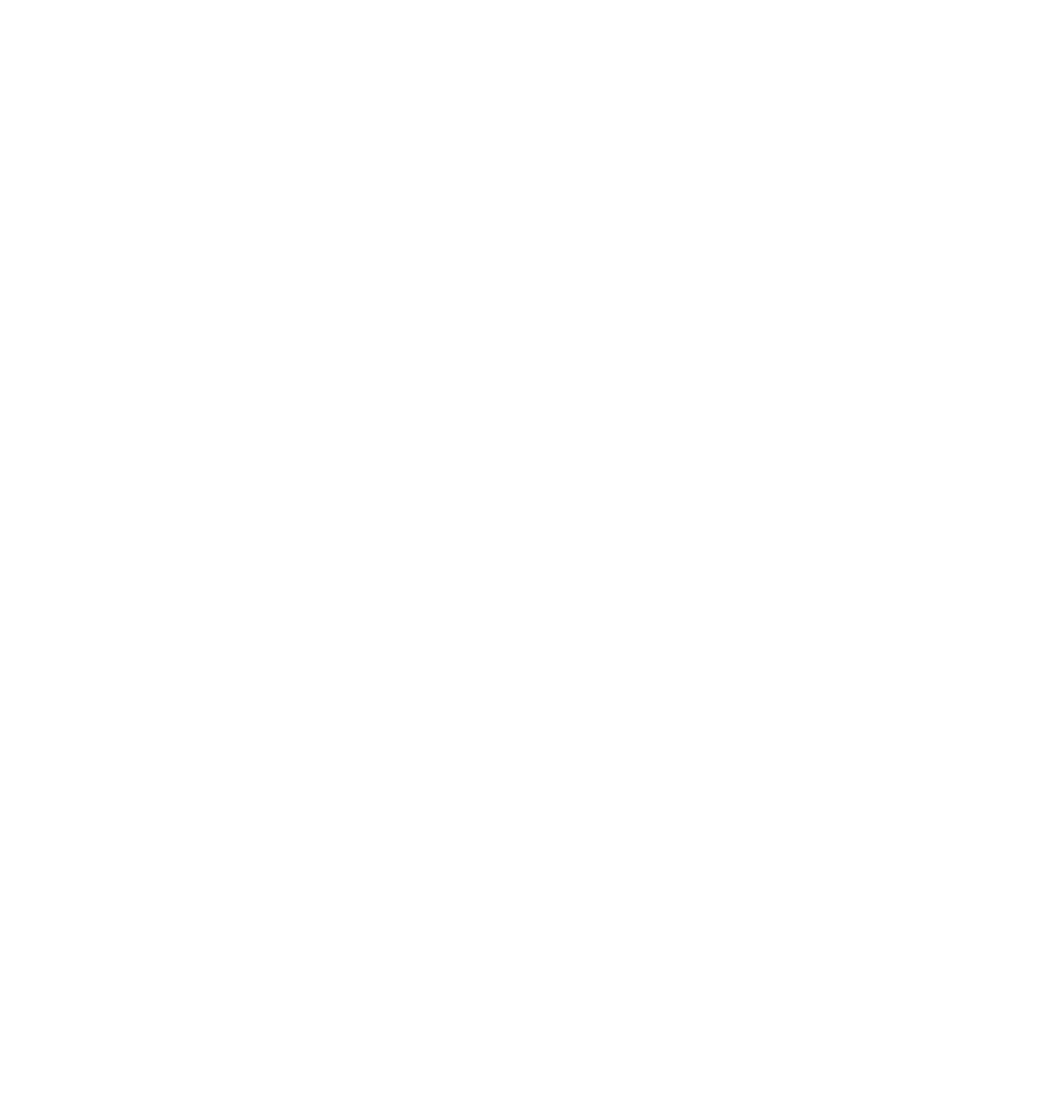
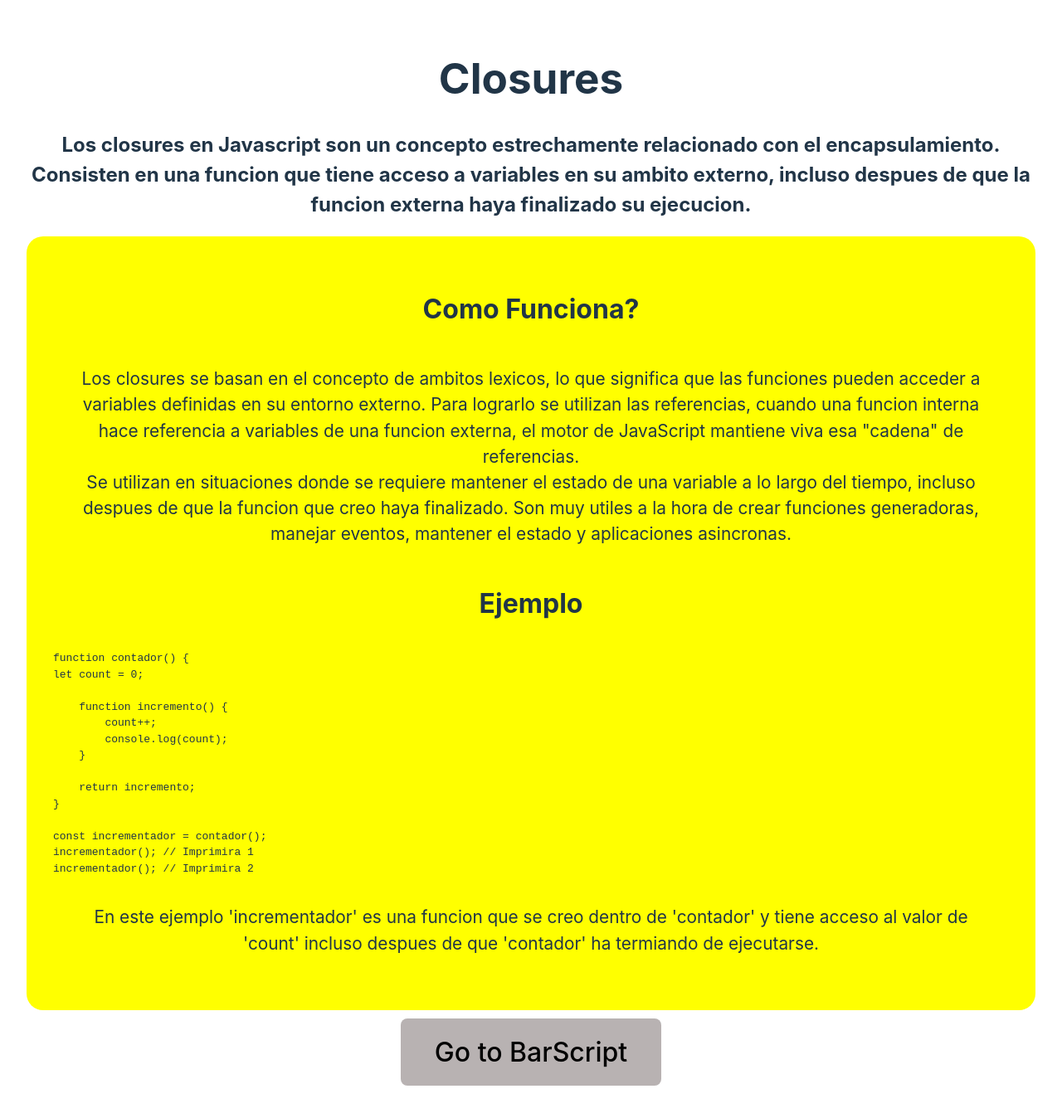
Before and after one commit to benjamontero/javascript-presentation, a React (Vite) app: page /closures in a window 1280 px wide. Before the commit this address had no page. Shown: the top 1348 px of the page at 83% size. Before the commit the page ends 800 px from the top, so only its background shows below. Built offline with nearby package versions, Linux system fonts and the light colour scheme.

Commit message:
pagina closures hecha

```diff
--- a/src/App.jsx
+++ b/src/App.jsx
@@ -5,6 +5,8 @@
 import { Hoisting } from "./pages/Hoisting";
 import { Navbar } from "./components/Navbar";
 import { BarScope } from "./pages/BarScope";
+import { Closures } from "./pages/Closures";
+import { BarClosure } from "./components/BarScript/BarClosure";
 
 
 
@@ -18,8 +20,9 @@
         <Route path="/" element={<Home />}/>
         <Route path="/scope" element={<Scope/>}/>
         <Route path="/hoisting" element={<Hoisting/>}/>
+        <Route path="/closures" element={<Closures/>}/>
         <Route path="/barscope/:ambitoSelected" element={<BarScope/>}/>
-
+        <Route path="/barclosure" element={<BarClosure/>}/>
       </Routes>
 
       </BrowserRouter>
--- /dev/null
+++ b/src/components/BarScript/BarClosure.jsx
@@ -0,0 +1,10 @@
+import React from "react";
+
+export const BarClosure = () => {
+    return (
+      <div>
+        <h1>SCOPE + HOISTING + CLOUSURE </h1>
+        <h2>Bienvenidos a BarScript</h2>
+      </div>
+    );
+  };
--- a/src/pages/BarScope.jsx
+++ b/src/pages/BarScope.jsx
@@ -1,10 +1,11 @@
 import React from "react";
-import { Link, useParams } from "react-router-dom";
+import { useParams } from "react-router-dom";
 
 import { AmbitoGlobal } from "../components/Scope/AmbitoGlobal";
 import { AmbitoLocal } from "../components/Scope/AmbitoLocal";
 import { AmbitoBloque } from "../components/Scope/AmbitoBloque";
 import { AmbitoAnidado } from "../components/Scope/AmbitoAnidado";
+
 
 import barScript from "../assets/barScriptLogo.png";
 
@@ -21,6 +22,7 @@
       {ambitoSelected === "bloque" && <AmbitoBloque />}
       {ambitoSelected === "anidado" && <AmbitoAnidado />}
 
+
     </div>
   );
 };
--- /dev/null
+++ b/src/pages/Closures.jsx
@@ -0,0 +1,51 @@
+import React from "react";
+import { Link } from "react-router-dom";
+
+export const Closures = () => {
+  return (
+    <div className="presentation">
+        <h1>Closures</h1>
+        <h2>
+            Los closures en Javascript son un concepto estrechamente relacionado con el encapsulamiento. Consisten en una funcion que tiene acceso a variables en su ambito externo, incluso despues de que la funcion externa haya finalizado su ejecucion.
+        </h2>
+
+        <div className="card-definition">
+            <h3>Como Funciona?</h3>
+            <p>
+            Los closures se basan en el concepto de ambitos lexicos, lo que significa que las funciones pueden acceder a variables definidas en su entorno externo. Para lograrlo se utilizan las referencias, cuando una funcion interna hace referencia a variables de una funcion externa, el motor de JavaScript mantiene viva esa "cadena" de referencias. <br/> Se utilizan en situaciones donde se requiere mantener el estado de una variable a lo largo del tiempo, incluso despues de que la funcion que creo haya finalizado. Son muy utiles a la hora de crear funciones generadoras, manejar eventos, mantener el estado y aplicaciones asincronas.
+            </p>
+            <h3>Ejemplo</h3>
+            <div className="code-ejemplo">
+                <pre>
+                    <code>
+                        {
+                    `function contador() {
+let count = 0;
+
+    function incremento() {
+        count++;
+        console.log(count);
+    }
+
+    return incremento;
+}
+
+const incrementador = contador();
+incrementador(); // Imprimira 1
+incrementador(); // Imprimira 2`
+                        }
+                    </code>
+                </pre>
+            </div>
+            <p>
+                En este ejemplo 'incrementador' es una funcion que se creo dentro de 'contador' y tiene acceso al valor de 'count' incluso despues de que 'contador' ha termiando de ejecutarse.
+            </p>
+        </div>
+
+
+      <button>
+        <Link to="/barclosure">Go to BarScript</Link>
+      </button>
+    </div>
+  );
+};
--- a/src/pages/Home.jsx
+++ b/src/pages/Home.jsx
@@ -16,7 +16,7 @@
   <div className="card">
     <button><Link to="/scope">Scope</Link></button>
     <button><Link to="/hoisting">Hoisting</Link></button>
-    <button><Link to="/scope">Clousure</Link></button>
+    <button><Link to="/closures">Clousure</Link></button>
 
   </div>
   <p className="read-the-docs">
```
